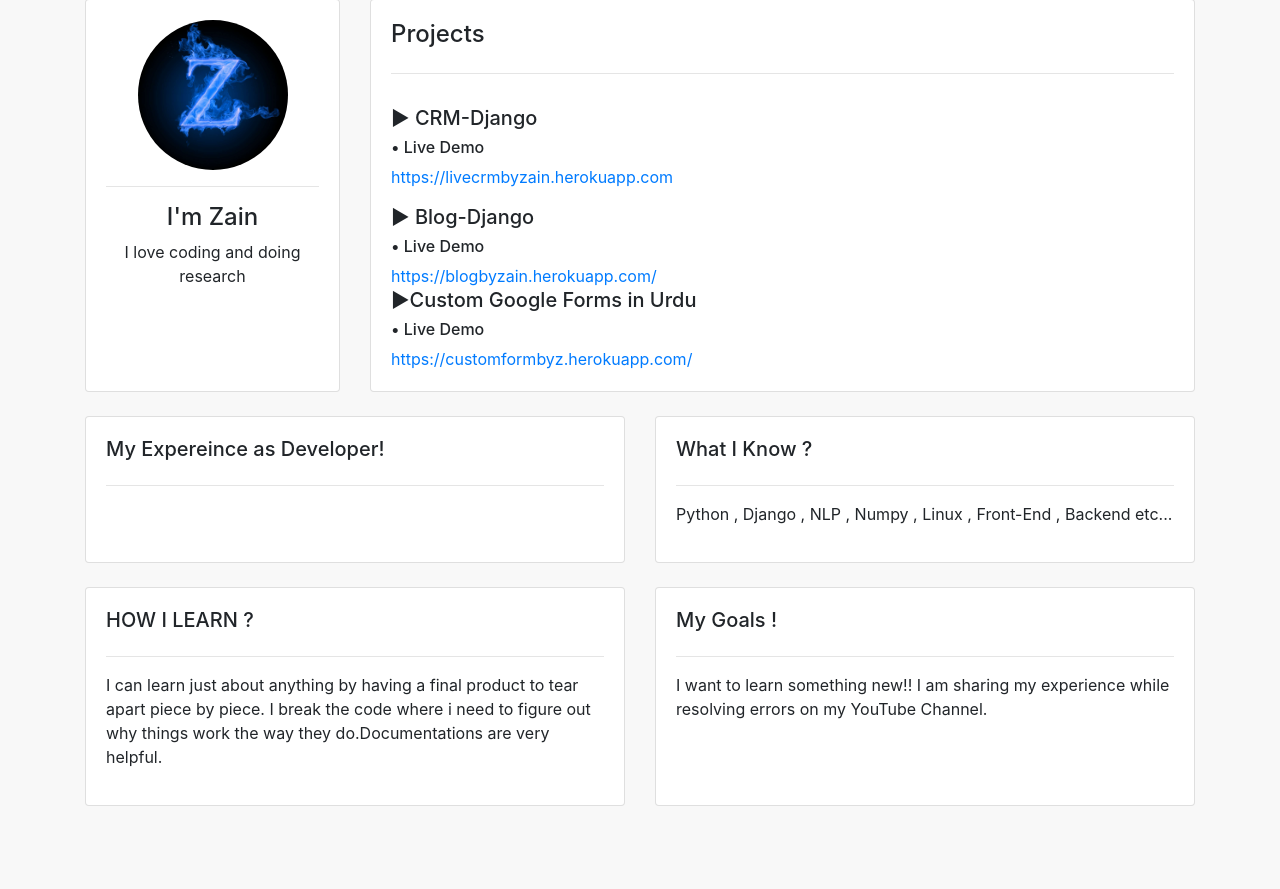
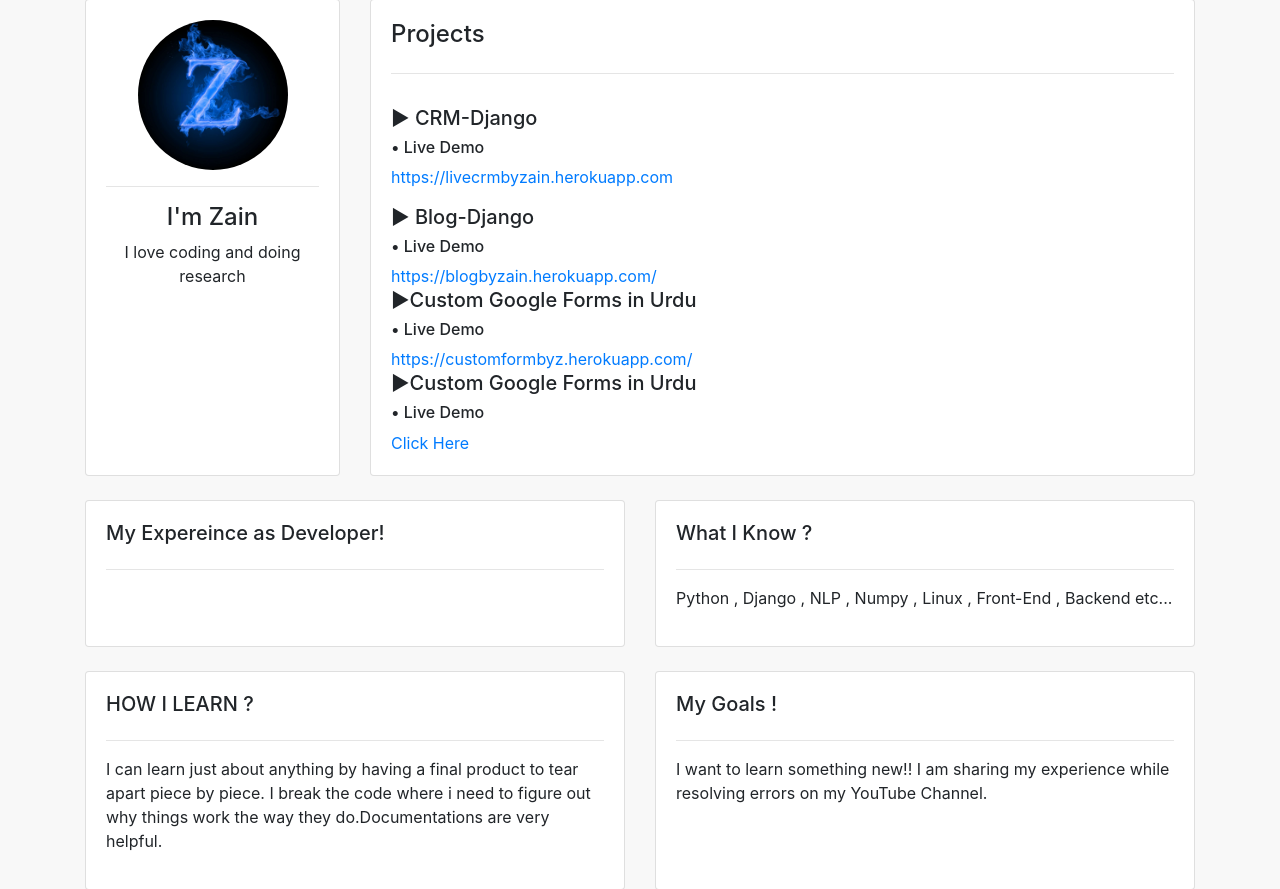
Before and after one commit to mzain321/Portfolio, a Django app: page / in a window 1280 px wide. Shown: the part 25-914 px from the top of the page. Before the commit the page ends 831 px from the top, so only its background shows below. Run offline with Django 4.2, Linux system fonts and the light colour scheme.

Commit message:
Update home.html

```diff
--- a/base/templates/base/home.html
+++ b/base/templates/base/home.html
@@ -39,7 +39,13 @@
 
 <h5>►Custom Google Forms in Urdu </h5>
 						<h6>• Live Demo</h6>
-						<a href="https://customformbyz.herokuapp.com/">https://customformbyz.herokuapp.com/</a>
+						<a href="https://zainform.herokuapp.com/">https://customformbyz.herokuapp.com/</a>
+
+<h5>►Custom Google Forms in Urdu </h5>
+
+
+					<h6>• Live Demo</h6>
+						<a href="https://zainform.herokuapp.com/login">Click Here</a>
 
 
 					</div>
```
